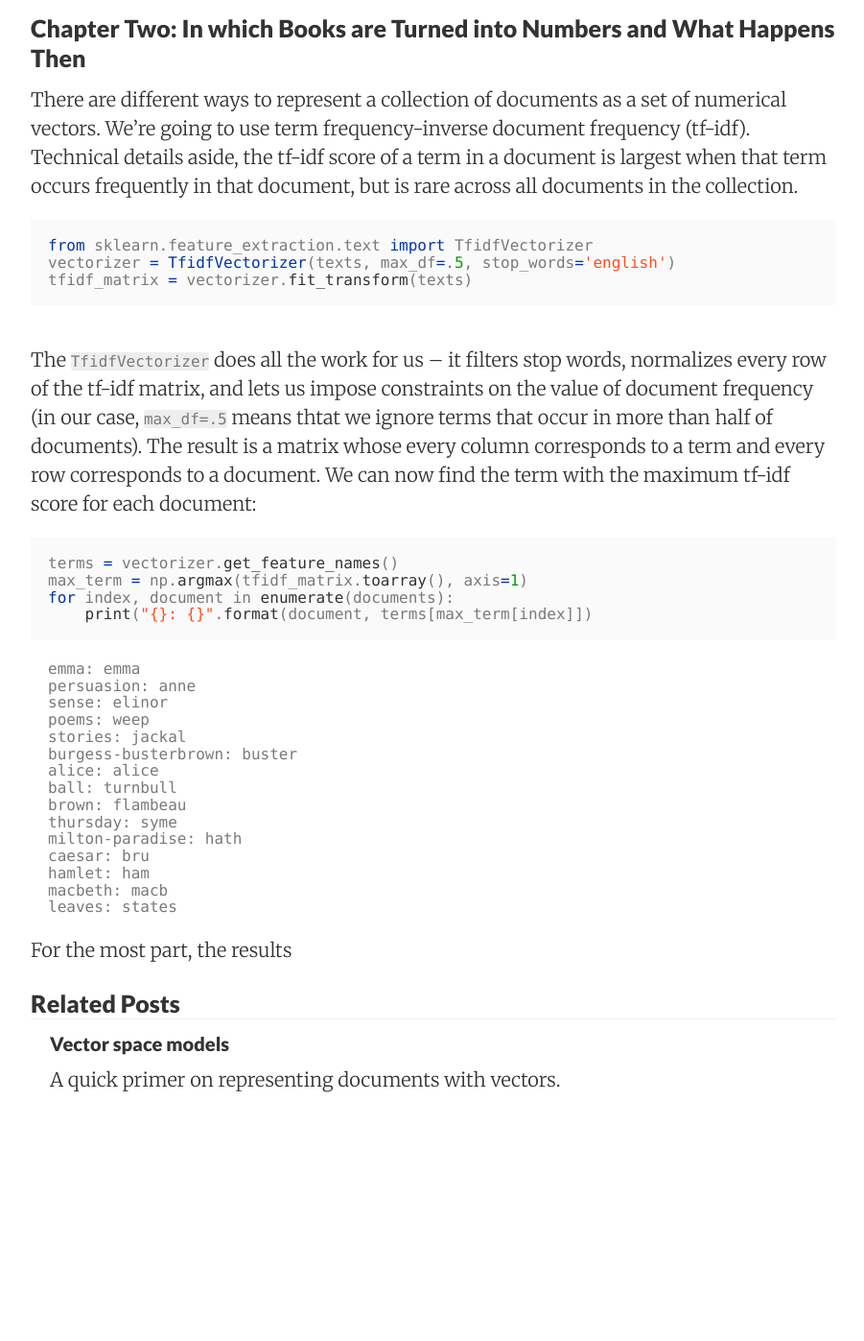
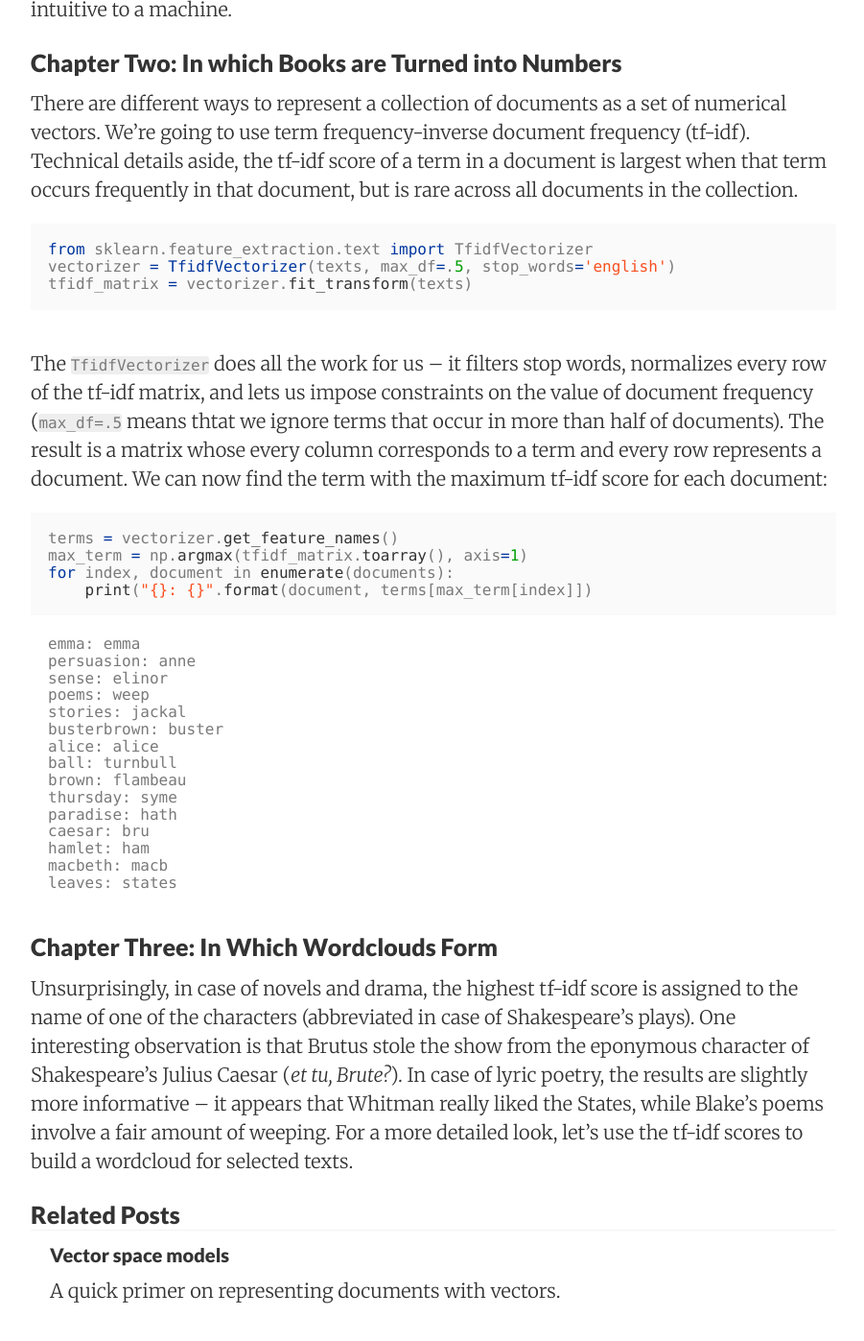
Before and after one commit to sbdzdz/sebastiandziadzio.github.io, a Jekyll site: the page built from _posts/2017-05-05-to-do.md, in a window 1280 px wide and 1400 px high, scrolled down 1673 px. Shown: the top 1397 px of the window at 96% size, without its empty margins (188-1089 px from the left). Built offline with Jekyll 4.4.1, drawn with Linux system fonts in a browser that asks for light colours; nearby versions of some CDN libraries; before the commit the page ends 2853 px from its top, so only the background shows below that; some of the changed text lies outside the part shown.

Commit message:
Chapter 3

````diff
--- a/_posts/2017-05-05-to-do.md
+++ b/_posts/2017-05-05-to-do.md
@@ -8,19 +8,19 @@ custom_js:
     - katex
 ---
 
-### Prologue: In Which the Author Explains Why He's Doing What He's Doing
+### Prologue
 
 Books are fun. <sup>[[citation needed](https://xkcd.com/285)]</sup>
 
 What's even more fun are vector space models, clustering algorithms, and dimensionality reduction techniques. In this blog post, we're going to combine it all by playing around with a small set of texts from project Gutenberg. With a bit of luck, Python, and lots of trial and error, we might just learn something interesting.
 
-### Chapter One: In Which Books are Fetched and Puns are Made
+### Chapter One: In Which a Library is Created
 We should start by fetching some books. There are many ways to do it, but for starters let's just use what NLTK has to offer:
 
 ```python
 from nltk.corpus import gutenberg
-titles = gutenberg.fileids()
-print(titles)
+fileids = gutenberg.fileids()
+print(fileids)
 ```
 ```
 ['austen-emma.txt', 'austen-persuasion.txt', 'austen-sense.txt',
@@ -53,7 +55,7 @@ Conveniently, and completely coincidentally, the remaining titles fall into five
 
 In other words, our modest library contains three Jane Austen's novels, three Shakespeare's plays, three novels by Gilbert K. Chesterton, three poem collections, and three children books (I'm sorry, Mr. Carroll). Let's find out if this classification is equally intuitive to a machine.
 
-### Chapter Two: In which Books are Turned into Numbers and What Happens Then
+### Chapter Two: In which Books are Turned into Numbers
 There are different ways to represent a collection of documents as a set of numerical vectors. We're going to use term frequency-inverse document frequency (tf-idf). Technical details aside, the tf-idf score of a term in a document is largest when that term occurs frequently in that document, but is rare across all documents in the collection.
 
 ```python
@@ -64,7 +66,7 @@ tfidf_matrix = vectorizer.fit_transform(texts)
 ```
 ```
 
-The `TfidfVectorizer` does all the work for us – it filters stop words, normalizes every row of the tf-idf matrix, and lets us impose constraints on the value of document frequency (in our case, `max_df=.5` means thtat we ignore terms that occur in more than half of documents). The result is a matrix whose every column corresponds to a term and every row corresponds to a document. We can now find the term with the maximum tf-idf score for each document:
+The `TfidfVectorizer` does all the work for us – it filters stop words, normalizes every row of the tf-idf matrix, and lets us impose constraints on the value of document frequency (`max_df=.5` means thtat we ignore terms that occur in more than half of documents). The result is a matrix whose every column corresponds to a term and every row represents a document. We can now find the term with the maximum tf-idf score for each document:
 
 ```python
 terms = vectorizer.get_feature_names()
@@ -79,18 +81,21 @@ persuasion: anne
 sense: elinor
 poems: weep
 stories: jackal
-burgess-busterbrown: buster
+busterbrown: buster
 alice: alice
 ball: turnbull
 brown: flambeau
 thursday: syme
-milton-paradise: hath
+paradise: hath
 caesar: bru
 hamlet: ham
 macbeth: macb
 leaves: states
 ```
 
-For the most part, the results
+### Chapter Three: In Which Wordclouds Form
+
+Unsurprisingly, in case of novels and drama, the highest tf-idf score is assigned to the name of one of the characters (abbreviated in case of Shakespeare's plays). One interesting observation is that Brutus stole the show from the eponymous character of Shakespeare's Julius Caesar (*et tu, Brute?*). In case of lyric poetry, the results are slightly more informative – it appears that Whitman really liked the States, while Blake's poems involve a fair amount of weeping. For a more detailed look, let's use the tf-idf scores to build a wordcloud for selected texts.
+
 
 [^1]: [Don't mention Macbeth](https://www.youtube.com/watch?v=h--HR7PWfp0)
````
Also changed, not shown: other parts of _posts/2017-05-05-to-do.md (+5 -3 lines).
